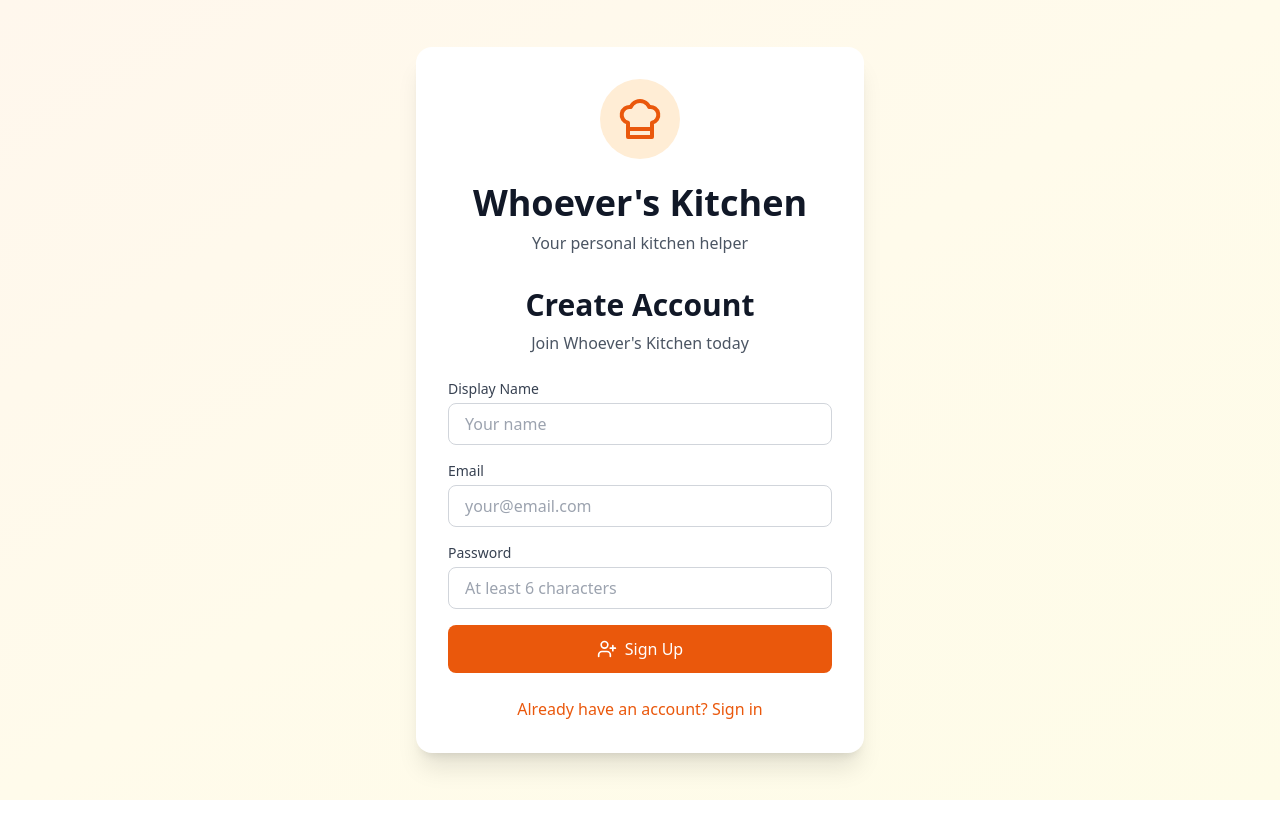
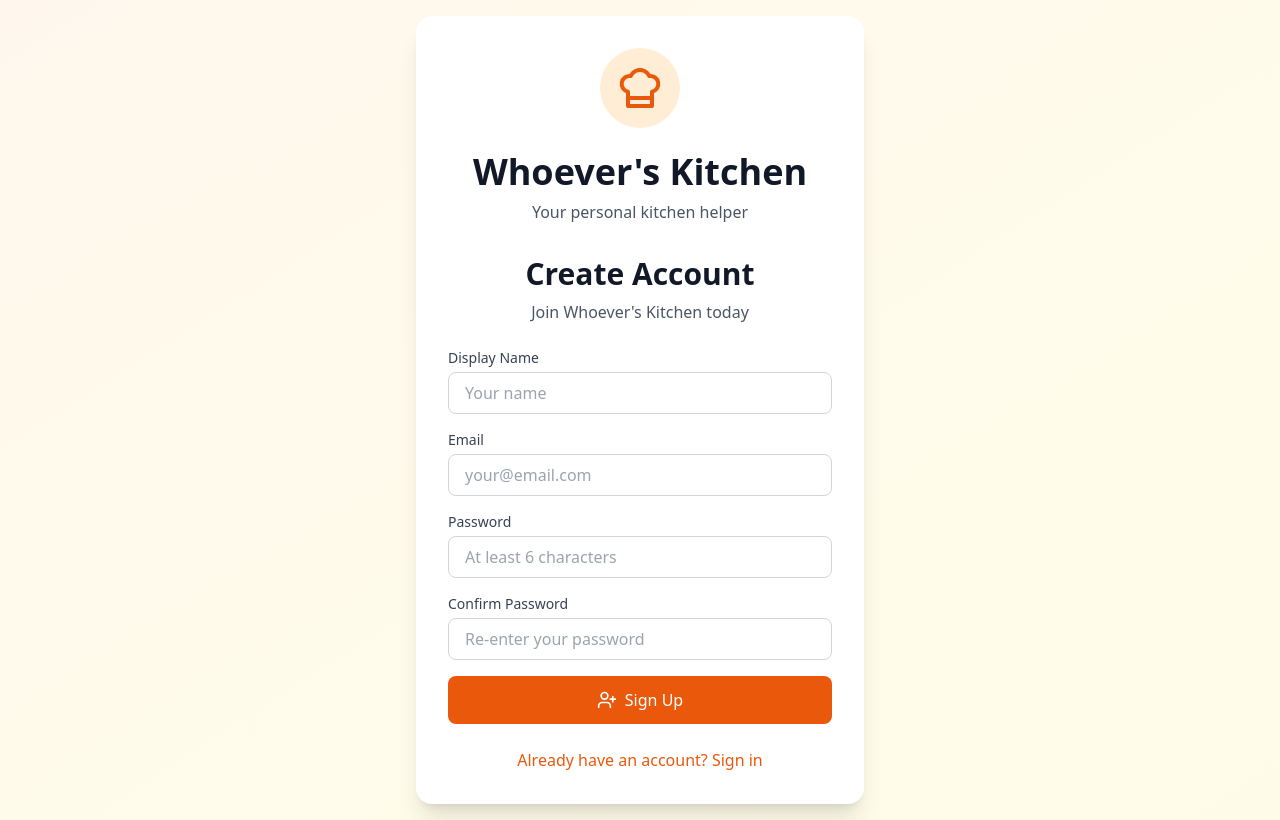
Before and after one commit to whoever3696/Whoevers_Kitchen, a React (Vite) app: page / in a window 1280 px wide. Both pictures are taken after a click on the button "Don't have an account? Sign up". Built offline with nearby package versions, Linux system fonts and the light colour scheme; no server answers.

Commit message:
Implement confirm password field validation

```diff
--- a/src/components/auth/SignUpForm.tsx
+++ b/src/components/auth/SignUpForm.tsx
@@ -9,6 +9,7 @@ interface SignUpFormProps {
 export function SignUpForm({ onToggleMode }: SignUpFormProps) {
   const [email, setEmail] = useState('');
   const [password, setPassword] = useState('');
+  const [confirmPassword, setConfirmPassword] = useState('');
   const [displayName, setDisplayName] = useState('');
   const [error, setError] = useState('');
   const [loading, setLoading] = useState(false);
@@ -23,6 +24,12 @@ export function SignUpForm({ onToggleMode }: SignUpFormProps) {
 
     if (password.length < 6) {
       setError('Password must be at least 6 characters');
+      setLoading(false);
+      return;
+    }
+
+    if (password !== confirmPassword) {
+      setError('Passwords do not match');
       setLoading(false);
       return;
     }
@@ -113,6 +120,29 @@ export function SignUpForm({ onToggleMode }: SignUpFormProps) {
           />
         </div>
 
+        <div>
+          <label htmlFor="confirmPassword" className="block text-sm font-medium text-gray-700 mb-1">
+            Confirm Password
+          </label>
+          <input
+            id="confirmPassword"
+            type="password"
+            value={confirmPassword}
+            onChange={(e) => setConfirmPassword(e.target.value)}
+            required
+            minLength={6}
+            className={`w-full px-4 py-2 border rounded-lg focus:ring-2 focus:ring-orange-500 focus:border-transparent ${
+              confirmPassword && confirmPassword !== password
+                ? 'border-red-400 bg-red-50'
+                : 'border-gray-300'
+            }`}
+            placeholder="Re-enter your password"
+          />
+          {confirmPassword && confirmPassword !== password && (
+            <p className="mt-1 text-xs text-red-600">Passwords do not match</p>
+          )}
+        </div>
+
         <button
           type="submit"
           disabled={loading}
```
